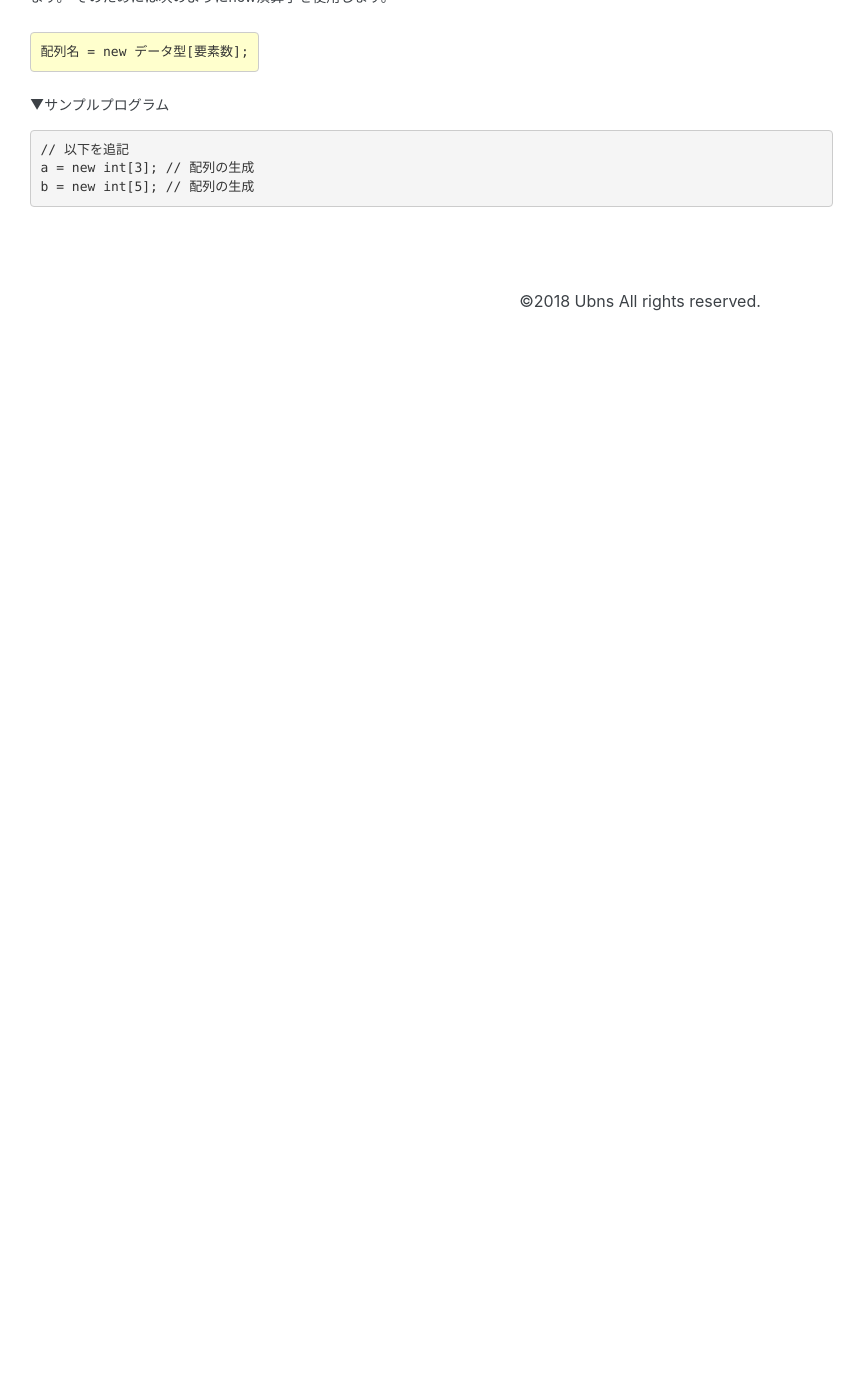
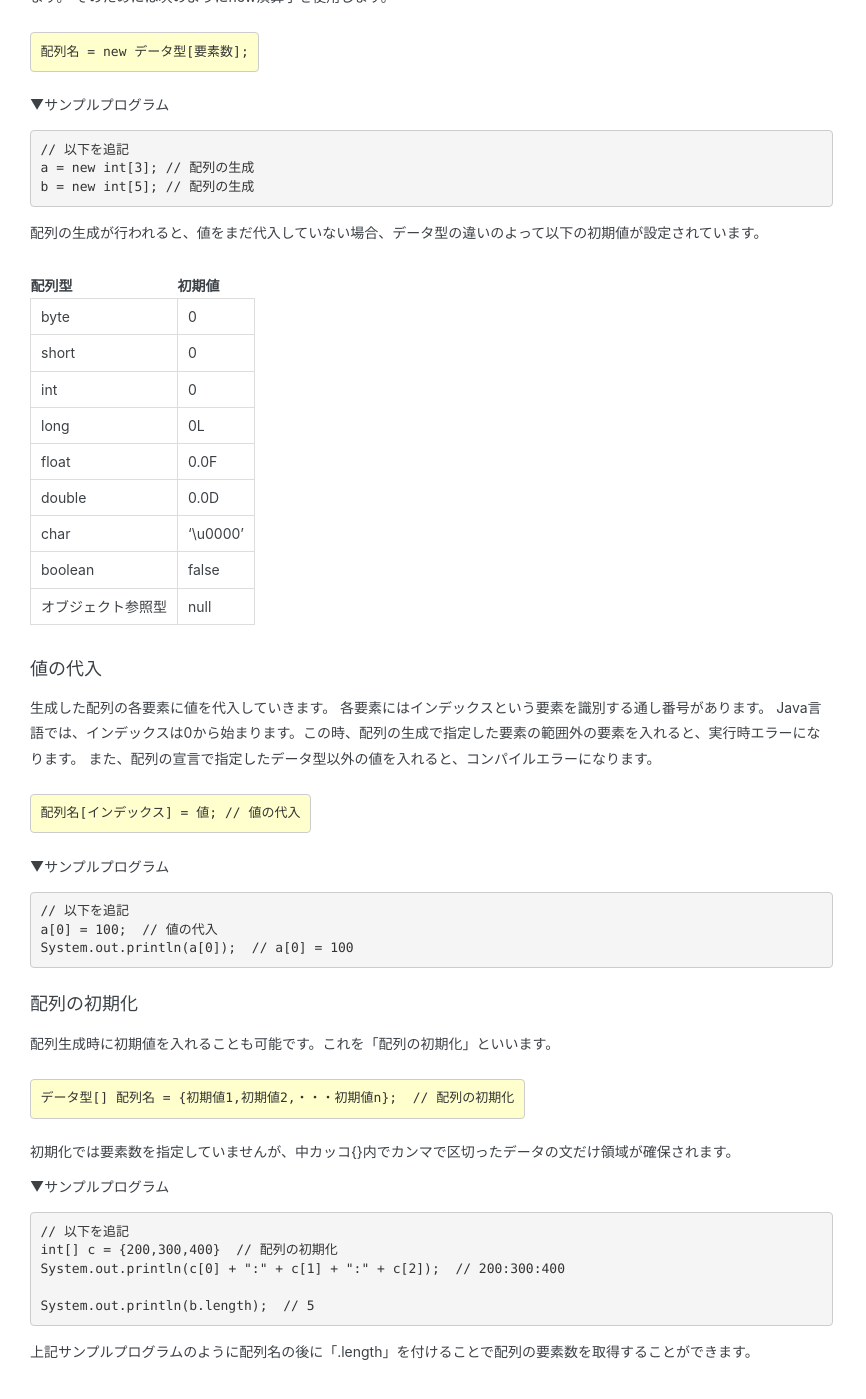
Before and after one commit to modulesjp/JavaTraining, a Jekyll site: the page built from docs/fundamentals/2.0.5.array.md, in a window 1280 px wide and 1400 px high, scrolled down 772 px. Shown: the whole window, without its empty margins (0-866 px from the left). Built offline with Jekyll 4.4.1, drawn with Linux system fonts in a browser that asks for light colours; nearby versions of some CDN libraries; our own code applies the rules of GitHub Pages for plain Markdown files; before the commit the page ends 1108 px from its top, so only the background shows below that; some of the changed text lies outside the part shown.

Commit message:
2018.04.02

````diff
--- a/docs/fundamentals/2.0.5.array.md
+++ b/docs/fundamentals/2.0.5.array.md
@@ -7,10 +7,11 @@
 配列を使用するには、まず配列を宣言する必要があります。
 
 ```sh
-データ型[] 配列名;  // 配列の生成
+データ型[] 配列名;  // 配列の宣言
 もしくは
-データ型 配列名[];  // 配列の生成
+データ型 配列名[];  // 配列の宣言
 ```
+
 ▼サンプルプログラム
 
 ```java
@@ -36,3 +37,56 @@
 a = new int[3]; // 配列の生成
 b = new int[5]; // 配列の生成
 ```
+
+配列の生成が行われると、値をまだ代入していない場合、データ型の違いのよって以下の初期値が設定されています。
+
+|配列型|初期値|
+|-------|-------|
+|byte|0|
+|short|0|
+|int|0|
+|long|0L|
+|float|0.0F|
+|double|0.0D|
+|char|'\u0000'|
+|boolean|false|
+|オブジェクト参照型|null|
+
+
+### 値の代入
+生成した配列の各要素に値を代入していきます。
+各要素にはインデックスという要素を識別する通し番号があります。
+Java言語では、インデックスは0から始まります。この時、配列の生成で指定した要素の範囲外の要素を入れると、実行時エラーになります。
+また、配列の宣言で指定したデータ型以外の値を入れると、コンパイルエラーになります。
+
+```sh
+配列名[インデックス] = 値; // 値の代入
+```
+
+▼サンプルプログラム
+
+```java
+// 以下を追記
+a[0] = 100;  // 値の代入
+System.out.println(a[0]);  // a[0] = 100
+```
+
+### 配列の初期化
+配列生成時に初期値を入れることも可能です。これを「配列の初期化」といいます。
+
+```sh
+データ型[] 配列名 = {初期値1,初期値2,・・・初期値n};  // 配列の初期化
+```
+初期化では要素数を指定していませんが、中カッコ{}内でカンマで区切ったデータの文だけ領域が確保されます。
+
+▼サンプルプログラム
+
+```java
+// 以下を追記
+int[] c = {200,300,400}  // 配列の初期化
+System.out.println(c[0] + ":" + c[1] + ":" + c[2]);  // 200:300:400
+
+System.out.println(b.length);  // 5
+```
+
+上記サンプルプログラムのように配列名の後に「.length」を付けることで配列の要素数を取得することができます。
````
Also changed, not shown: 1 other file.
